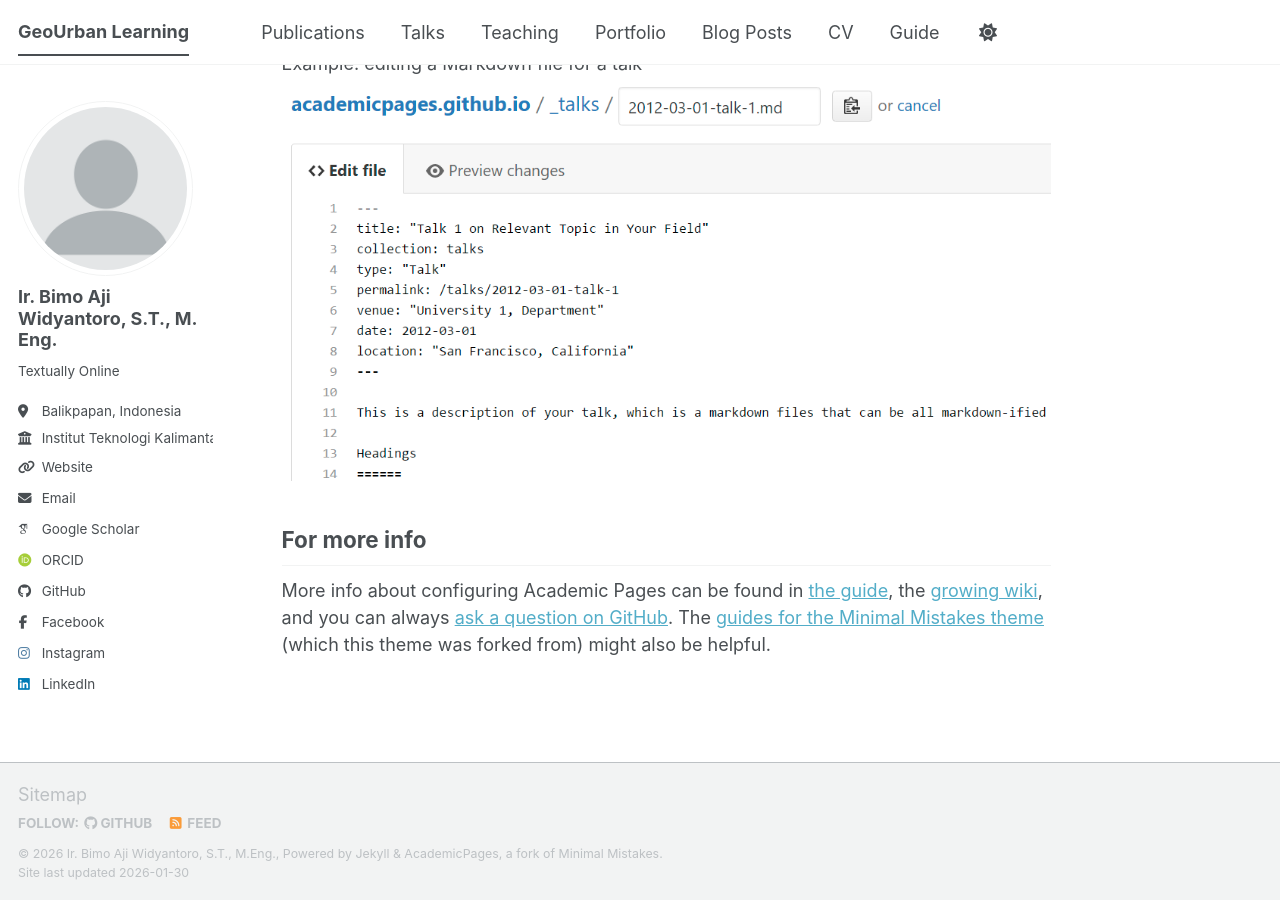
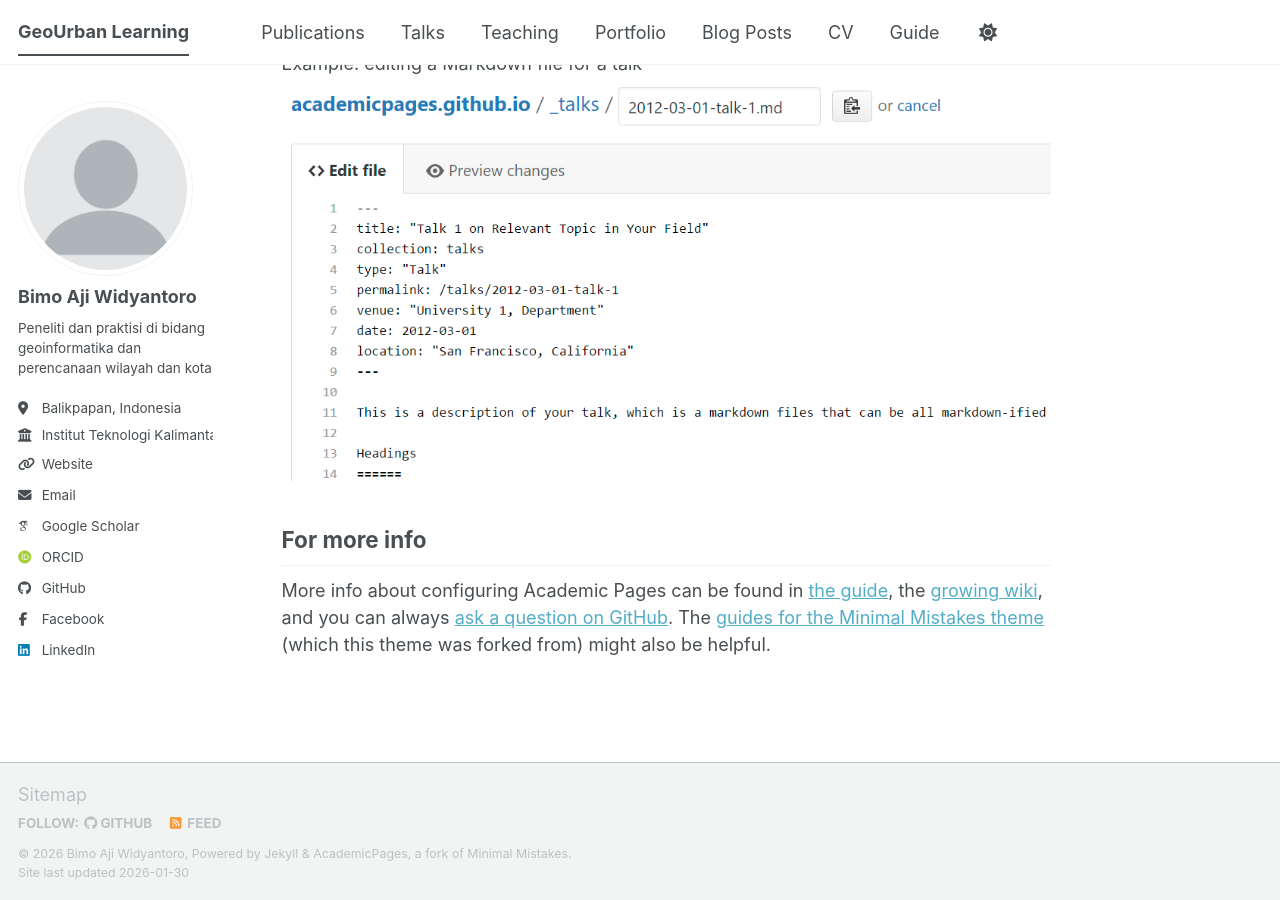
Before and after one commit to bimawidyantoro/profile, a Jekyll site: the page built from _pages/about.md, in a window 1280 px wide and 900 px high, scrolled down 2720 px. Built offline with Jekyll 4.4.1, drawn with Linux system fonts in a browser that asks for light colours; some web fonts are replaced; a script bundle is joined from its source files by our own code; library files that are not in the unit come from our copies.

Commit message:
Update _config.yml

```diff
--- a/_config.yml
+++ b/_config.yml
@@ -11,7 +11,7 @@ locale                   : "en-US"
 site_theme               : "default" # The available themes options are "default", "air", "sunrise", "mint", "dirt" and "contrast"
 title                    : "GeoUrban Learning"
 title_separator          : "-"
-name                     : &name "Ir. Bimo Aji Widyantoro, S.T., M.Eng."
+name                     : &name "Bimo Aji Widyantoro"
 description              : &description "Your Name's academic portfolio"   # Update this with a general description of your site, this is the default if not overridden by a page
 url                      : https://bimawidyantoro.github.io/profile/ # The base hostname & protocol for your site e.g. "https://[your GitHub username].github.io",
                                                            # or if you already have some other page hosted on Github then use "https://[your GitHub username].github.io/[Your Repo Name]"
@@ -24,9 +24,9 @@ repository               : "https://bimawidyantoro.github.io/profile/"
 author:
   # Biographic information
   avatar           : "profile.png"
-  name             : "Ir. Bimo Aji Widyantoro, S.T., M. Eng."
+  name             : "Bimo Aji Widyantoro"
   pronouns         : # example: "she/her"
-  bio              : "Textually Online"
+  bio              : "Peneliti dan praktisi di bidang geoinformatika dan perencanaan wilayah dan kota"
   location         : "Balikpapan, Indonesia"
   employer         : "Institut Teknologi Kalimantan"
   uri              : "https://bimawidyantoro.github.io/profile/"
@@ -64,7 +64,7 @@ author:
   goodreads        : # Username
   google_plus      : # Username
   keybase          : # Username
-  instagram        : "bawidyantoro"
+  instagram        : # Username
   lastfm           : # Username
   linkedin         : "bawidyantoro"
   mastodon         : # URL
```
